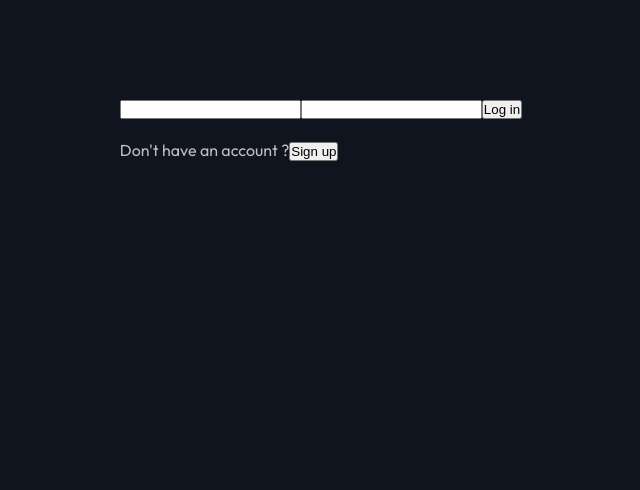
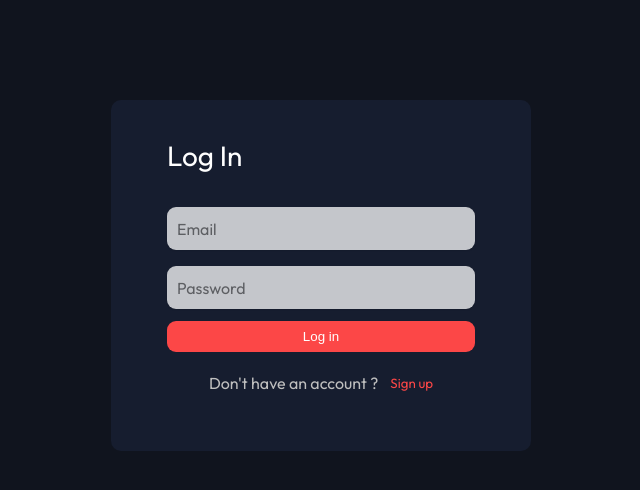
Before and after one commit to nemanjamalesija/cinema-100, a React (Vite) app: page / in a window 1280 px wide. Shown: the top 490 px of the page, without its empty margins (319-959 px from the left). Built offline with nearby package versions, Linux system fonts and the light colour scheme.

Commit message:
style login form

```diff
--- a/src/pages/LogInPage.tsx
+++ b/src/pages/LogInPage.tsx
@@ -24,7 +24,9 @@ const LogInPage = () => {
 
   const { dispatch } = useAppContext();
 
-  const signIn = async (e: React.MouseEvent<HTMLButtonElement, MouseEvent>) => {
+  const signInHandler = async (
+    e: React.MouseEvent<HTMLButtonElement, MouseEvent>
+  ) => {
     e.preventDefault();
 
     try {
@@ -57,7 +59,7 @@ const LogInPage = () => {
     }
   };
 
-  const signUpUser = async (
+  const signUpHandler = async (
     e: React.MouseEvent<HTMLButtonElement, MouseEvent>
   ) => {
     e.preventDefault();
@@ -91,38 +93,50 @@ const LogInPage = () => {
       <div className='container__forms u--justify--center'>
         <form
           className={
-            formToDispay === 'login' ? 'login--form' : 'login--form hidden'
+            formToDispay === 'login'
+              ? 'form-credentials'
+              : 'form-credentials hidden'
           }
         >
+          <h2 className='heading--secondary--form'>Log In</h2>
+          <div className='inputs--div'>
+            <div className='form--control'>
               <input
                 type='email'
+                placeholder='Email'
                 value={emailLogIn}
                 onChange={(e) => setEmailLogIn(e.currentTarget.value)}
               />
+            </div>
+            <div className='form--control'>
               <input
                 type='password'
+                placeholder='Password'
                 value={passwordLogIn}
                 onChange={(e) => setPasswordLogIn(e.currentTarget.value)}
               />
-          <button type='submit' onClick={signIn}>
+            </div>
+          </div>
+          <button
+            type='submit'
+            className='btn--form-submit'
+            onClick={signInHandler}
+          >
             Log in
           </button>
-          <div className='login--redirect'>
-            <p className='login--redirect-p'>
-              Don't have an account ?
-              <button
-                className='btn--redirect-signup'
-                onClick={redirectHandler}
-              >
+          <div className='login--redirect u--justify--center'>
+            <p className='login--redirect-p'> Don't have an account ?</p>
+            <button className='btn--redirect' onClick={redirectHandler}>
               Sign up
             </button>
-            </p>
           </div>
         </form>
 
         <form
           className={
-            formToDispay === 'signup' ? 'signup--form' : 'signup--form hidden'
+            formToDispay === 'signup'
+              ? 'form-credentials'
+              : 'form-credentials hidden'
           }
         >
           <h2 className='heading--secondary--form'>Sign Up</h2>
@@ -163,7 +177,7 @@ const LogInPage = () => {
           <button
             type='submit'
             className='btn--form-submit'
-            onClick={signUpUser}
+            onClick={signUpHandler}
           >
             Sign Up
           </button>
--- a/src/pages/login.css
+++ b/src/pages/login.css
@@ -7,7 +7,7 @@ link--nav.reset {
   margin: 10rem auto;
 }
 
-.signup--form {
+.form-credentials {
   background-color: #161d2f;
   padding: 3.6rem 5.6rem 5.6rem;
   border-radius: 1rem;
@@ -62,6 +62,7 @@ link--nav.reset {
   border-radius: 9px;
   margin-top: 1.2rem;
   cursor: pointer;
+  color: #fff;
 }
 
 .btn--redirect {
```
Lines whose indentation alone changed are shown as unchanged.
